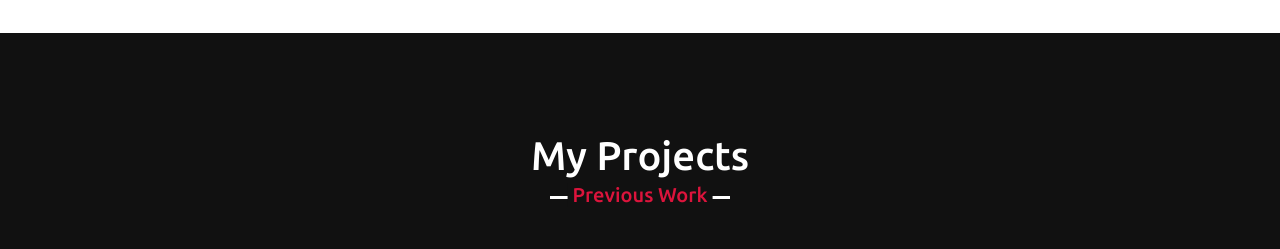
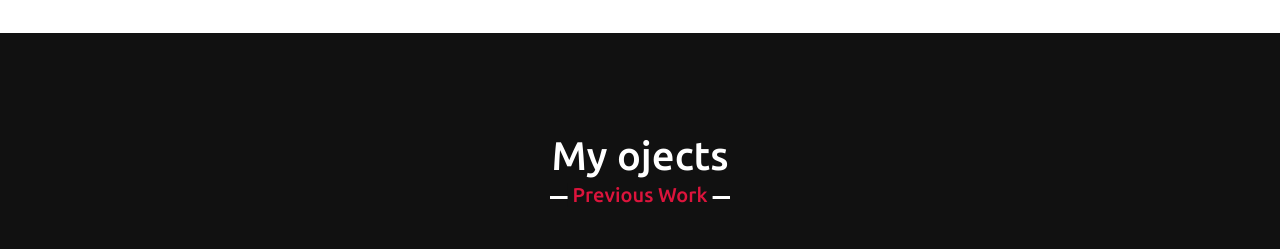
Before and after one commit to alphadead/portfolio, a plain HTML site: page index.html in a window 1280 px wide. Shown: the part 1500-1749 px from the top of the page. Drawn offline with nearby package versions, Linux system fonts and the light colour scheme.

Commit message:
Update index.html

```diff
--- a/index.html
+++ b/index.html
@@ -83,7 +83,7 @@
      <section class="teams" id="teams">
         <div class="max-width">
             <h2 class="title">
-                My Projects</h2>
+                My ojects</h2>
             <div class="carousel owl-carousel">
                 <div class="card">
                     <div class="box">
```
